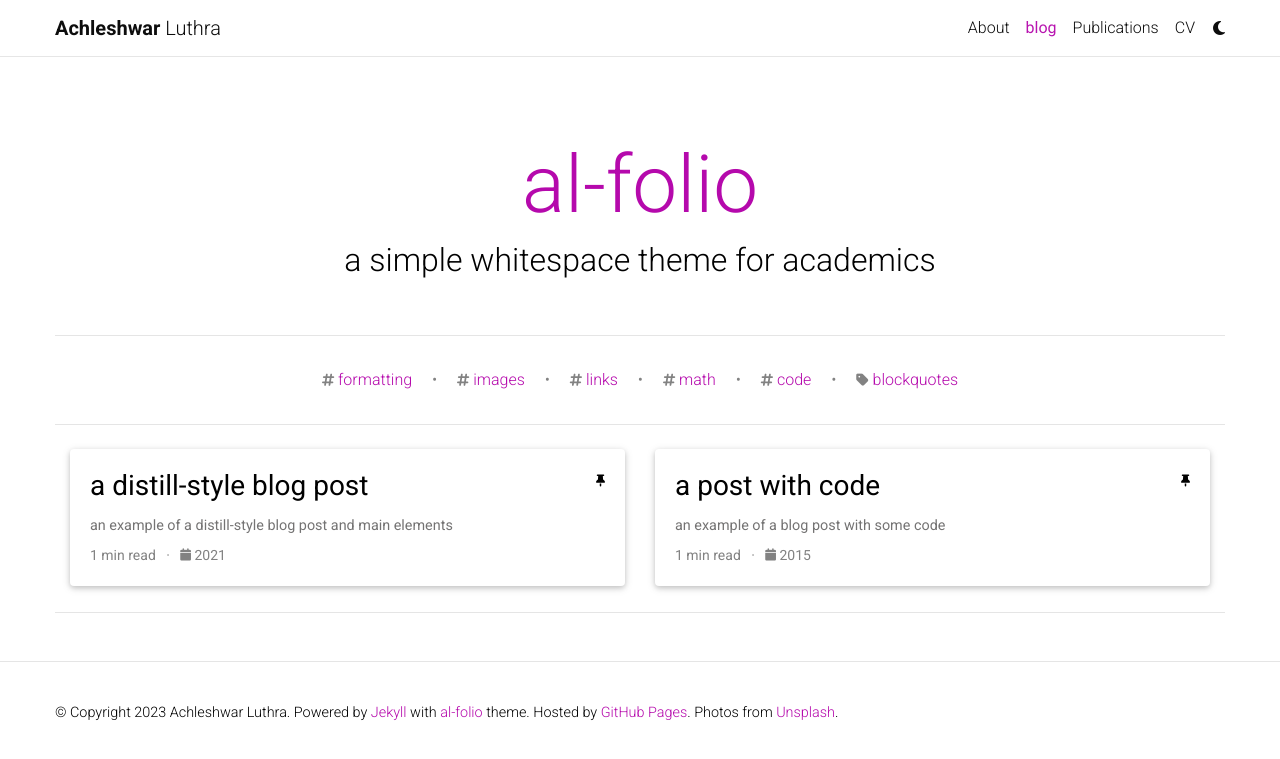
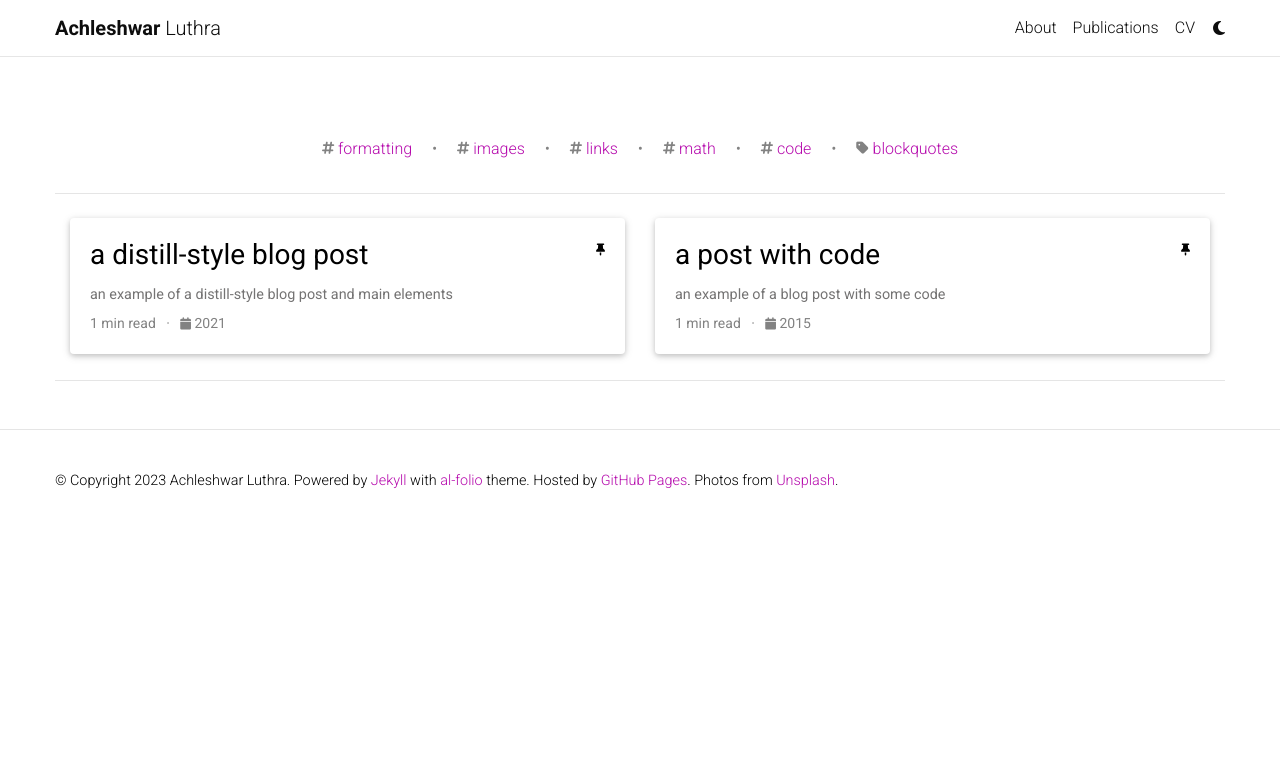
Before and after one commit to Achleshwar/Achleshwar.github.io, a Jekyll site: the page built from blog/index.html, in a window 1280 px wide. Shown: the top 759 px of the page. Built offline with Jekyll 4.4.1, drawn with Linux system fonts in a browser that asks for light colours; full-size pictures stand in for the smaller copies a plugin makes; comment, search, counter and statistics services are not loaded; a style sheet for code colours, icons or effects is not loaded.

```diff
--- a/_config.yml
+++ b/_config.yml
@@ -123,9 +123,9 @@
 # Blog
 # -----------------------------------------------------------------------------
 
-blog_name: al-folio # blog_name will be displayed in your blog page
-blog_nav_title: blog # your blog must have a title for it to be displayed in the nav bar
-blog_description: a simple whitespace theme for academics
+blog_name:  # blog_name will be displayed in your blog page
+blog_nav_title: # your blog must have a title for it to be displayed in the nav bar
+blog_description: # blog_description will be displayed in your blog page
 permalink: /blog/:year/:title/
 
 # Pagination
```
